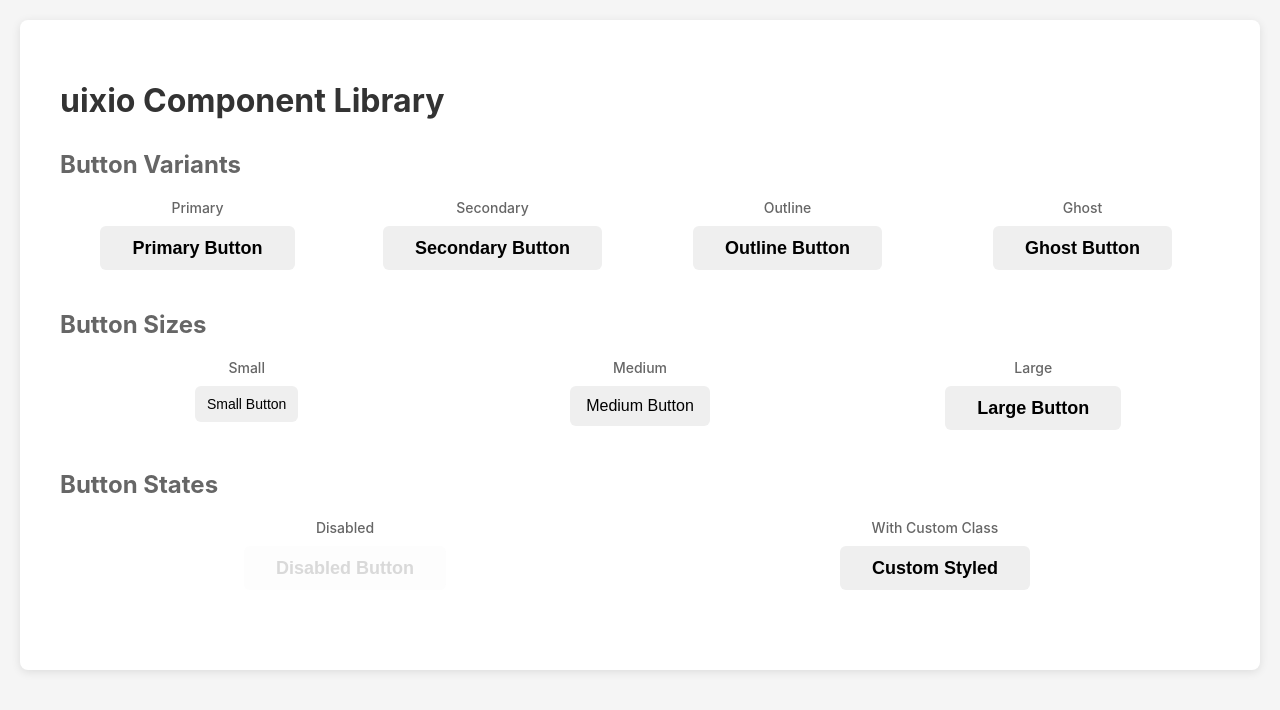
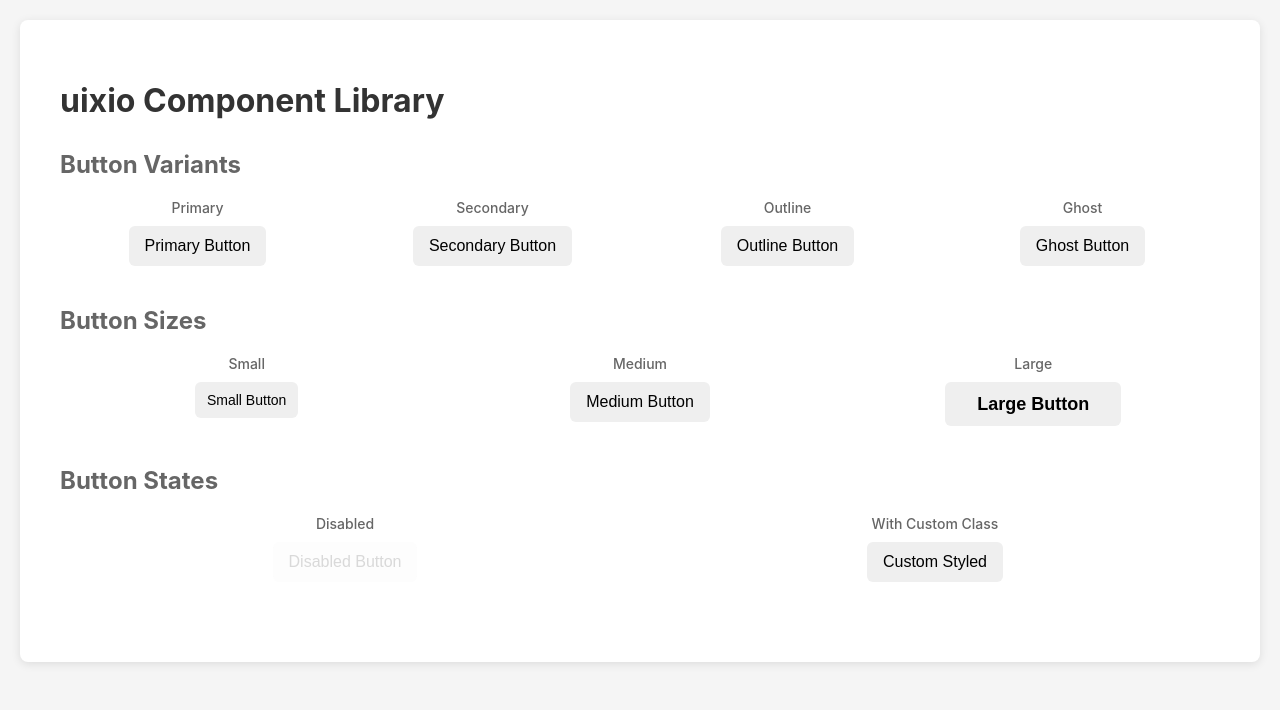
Before and after one commit to o-datsiura/uixio, a React (Vite) app: page / in a window 1280 px wide. Shown: the top 710 px of the page. Built offline with nearby package versions, Linux system fonts and the light colour scheme.

Commit message:
feat: made button medium size by default [release]

```diff
--- a/src/components/button/button.tsx
+++ b/src/components/button/button.tsx
@@ -9,7 +9,7 @@ export interface ButtonProps extends ButtonHTMLAttributes<HTMLButtonElement> {
 }
 
 export const Button: FC<ButtonProps> = ({
-  size = 'lg',
+  size = 'md',
   children,
   ...props
 }) => {
```
